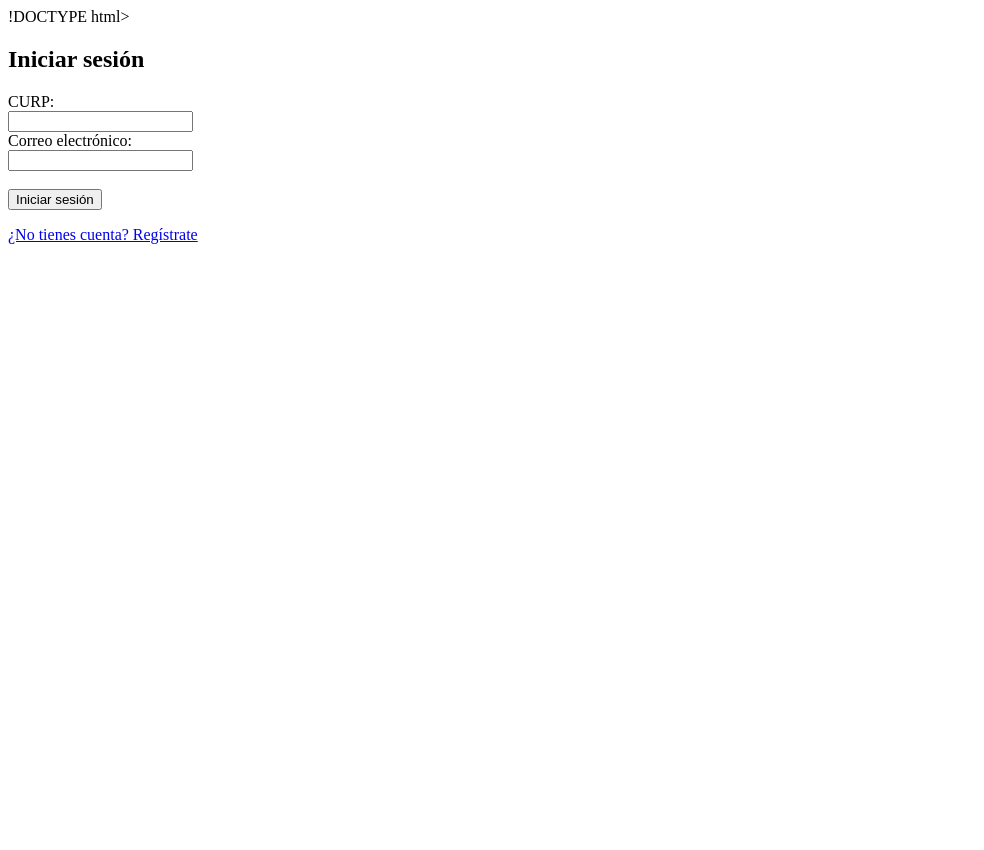
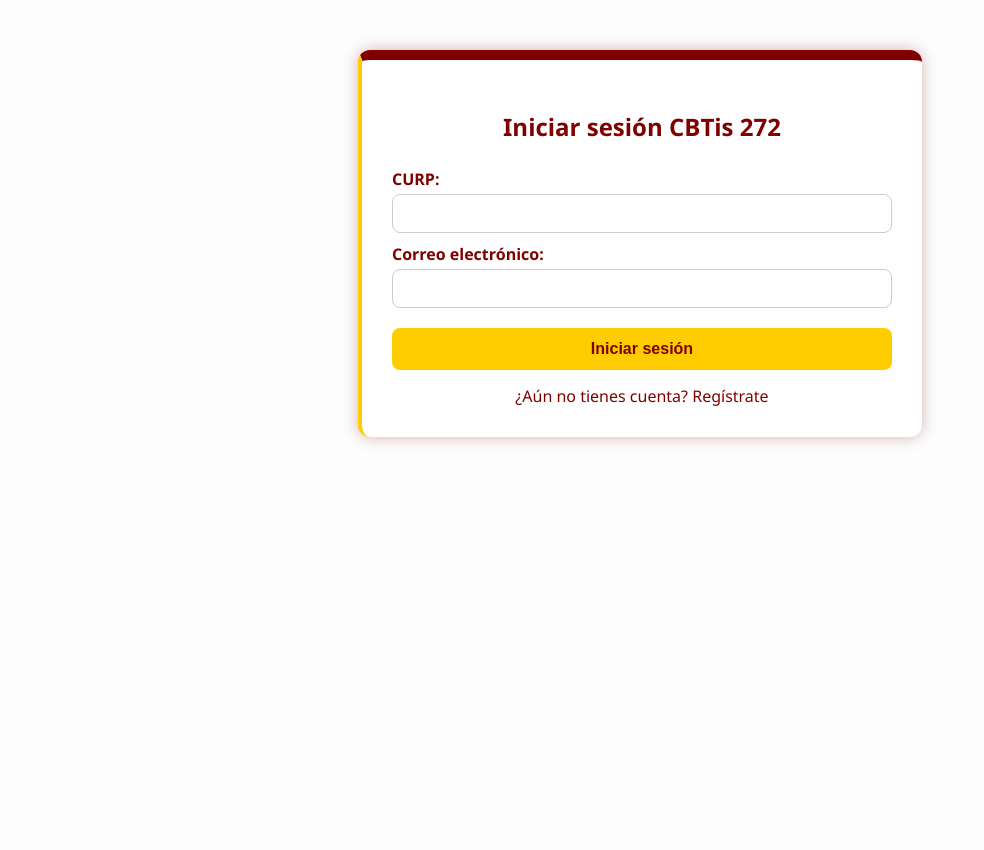
Before and after one commit to Armando59t/cbtis272, a Flask app: page /login in a window 1280 px wide. Shown: the whole page, without its empty margins (0-984 px from the left). Before the commit the page ends 244 px from the top, so only its background shows below. Run offline with Flask 3, Linux system fonts and the light colour scheme.

Commit message:
Update login.html

```diff
--- a/templates/login.html
+++ b/templates/login.html
@@ -1,19 +1,22 @@
-!DOCTYPE html>
-<html>
+<!DOCTYPE html>
+<html lang="es">
 <head>
-    <title>Inicio de Sesión</title>
+    <meta charset="UTF-8">
+    <title>Iniciar sesión - CBTis 272</title>
+    <link rel="stylesheet" href="{{ url_for('static', filename='estilos.css') }}">
 </head>
 <body>
-    <h2>Iniciar sesión</h2>
-    <form action="/iniciar_sesion" method="POST">
-        <label>CURP:</label><br>
-        <input type="text" name="curp" required><br>
+    <form class="formulario" action="/iniciar_sesion" method="POST">
+        <h2>Iniciar sesión CBTis 272</h2>
 
-        <label>Correo electrónico:</label><br>
-        <input type="email" name="email" required><br><br>
+        <label>CURP:</label>
+        <input type="text" name="curp" required>
+
+        <label>Correo electrónico:</label>
+        <input type="email" name="email" required>
 
         <input type="submit" value="Iniciar sesión">
+        <a href="/registro">¿Aún no tienes cuenta? Regístrate</a>
     </form>
-    <p><a href="/registro">¿No tienes cuenta? Regístrate</a></p>
 </body>
 </html>
```
